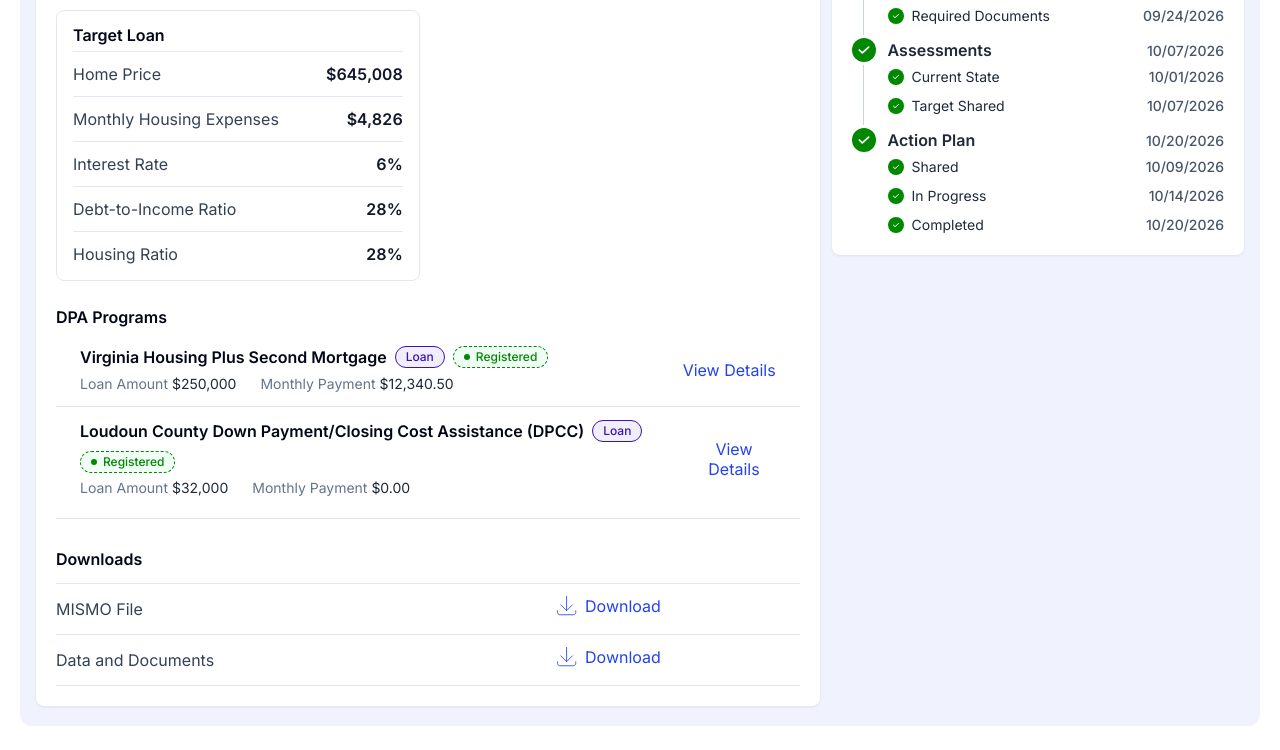
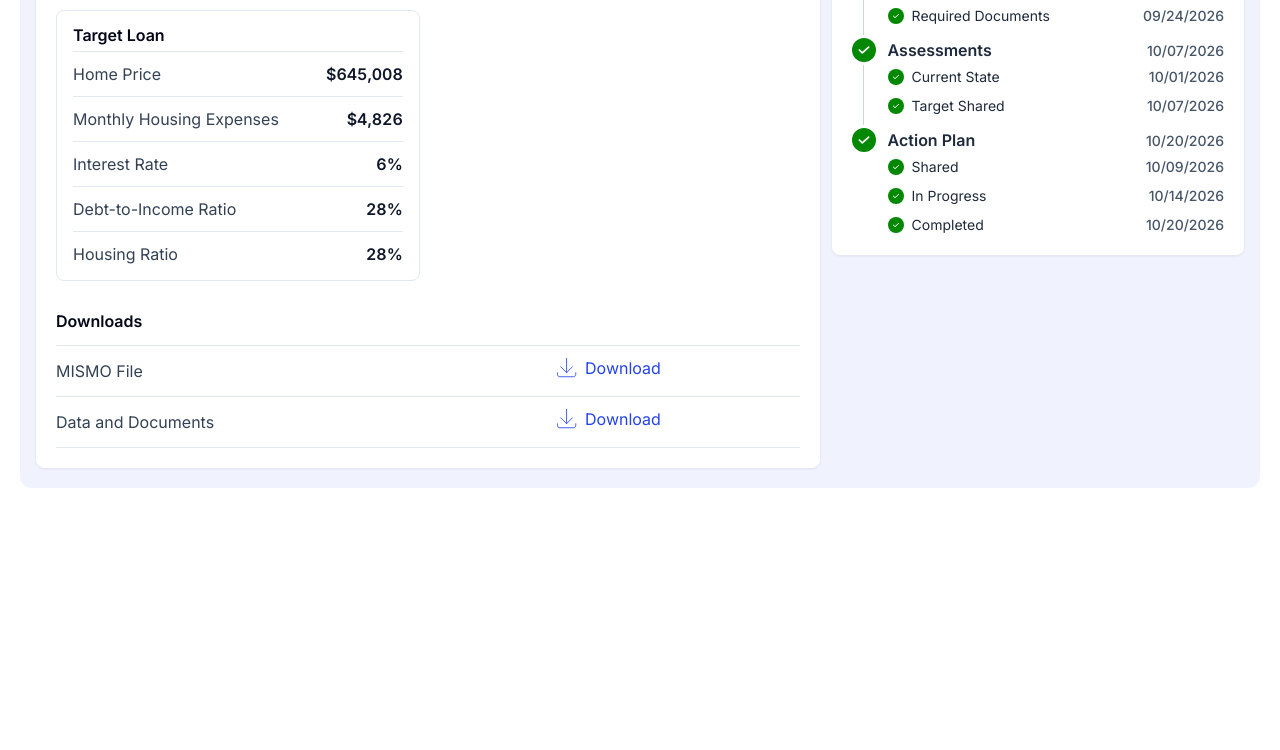
Before and after one commit to udx-ui/keyz-mockups, a plain HTML site: page lender-case-details.html in a window 1280 px wide. Shown: the part 742-1492 px from the top of the page. After the commit the page ends 1254 px from the top, so only its background shows below. Drawn offline with Linux system fonts and the light colour scheme.

Commit message:
Add files via upload

```diff
--- a/lender-case-details.html
+++ b/lender-case-details.html
@@ -519,23 +519,6 @@
             </section>
           </div>
 
-          <h3 class="ov-h">DPA Programs</h3>
-          <div class="dpa-list">
-          <div class="dpa-row">
-            <div class="dpa-info">
-              <div class="dpa-name">Virginia Housing Plus Second Mortgage<span class="chip-loan">Loan</span><span class="badge-reg"><i></i>Registered</span></div>
-              <div class="dpa-meta"><span><span class="k">Loan Amount</span> $250,000</span><span><span class="k">Monthly Payment</span> $12,340.50</span></div>
-            </div>
-            <button class="link" type="button" data-dpa="0">View Details</button>
-          </div>
-          <div class="dpa-row">
-            <div class="dpa-info">
-              <div class="dpa-name">Loudoun County Down Payment/Closing Cost Assistance (DPCC)<span class="chip-loan">Loan</span><span class="badge-reg"><i></i>Registered</span></div>
-              <div class="dpa-meta"><span><span class="k">Loan Amount</span> $32,000</span><span><span class="k">Monthly Payment</span> $0.00</span></div>
-            </div>
-            <button class="link" type="button" data-dpa="1">View Details</button>
-          </div>
-          </div>
 
           <div class="downloads">
             <h3>Downloads</h3>
@@ -625,10 +608,6 @@
           </div>
           <div class="data-item">
             <div><div class="t">Gross Monthly Income</div><div class="v">$17,260</div></div>
-            <button class="btn-outline" type="button">Details</button>
-          </div>
-          <div class="data-item">
-            <div><div class="t">Net Monthly Cash Flow</div><div class="v">$3,000</div></div>
             <button class="btn-outline" type="button">Details</button>
           </div>
           <div class="data-item">
```
